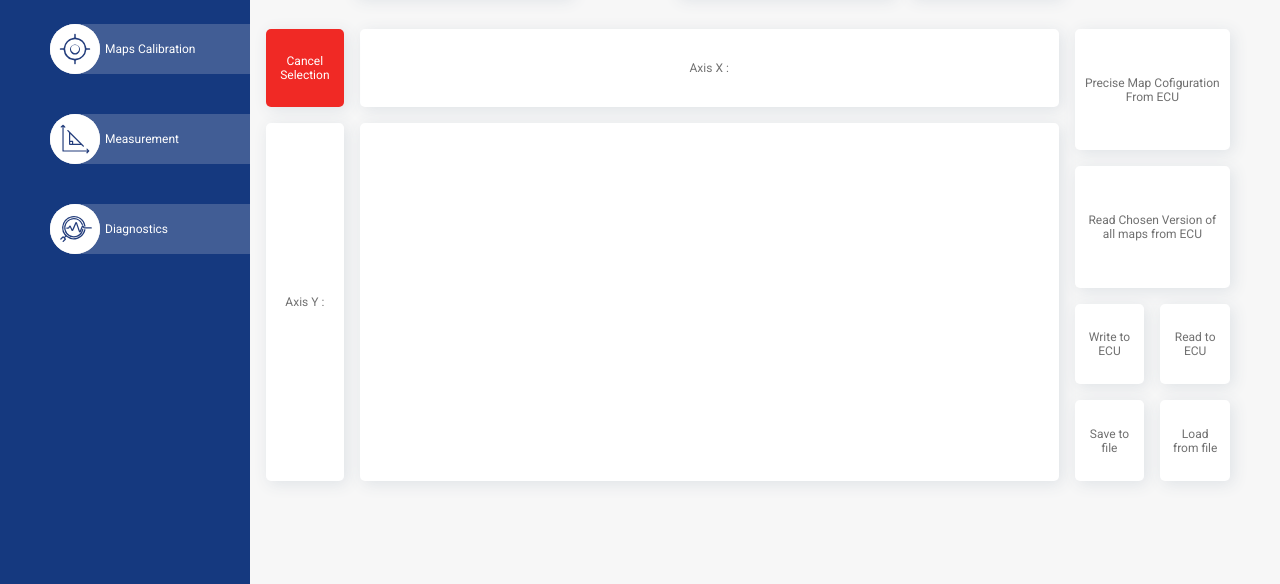
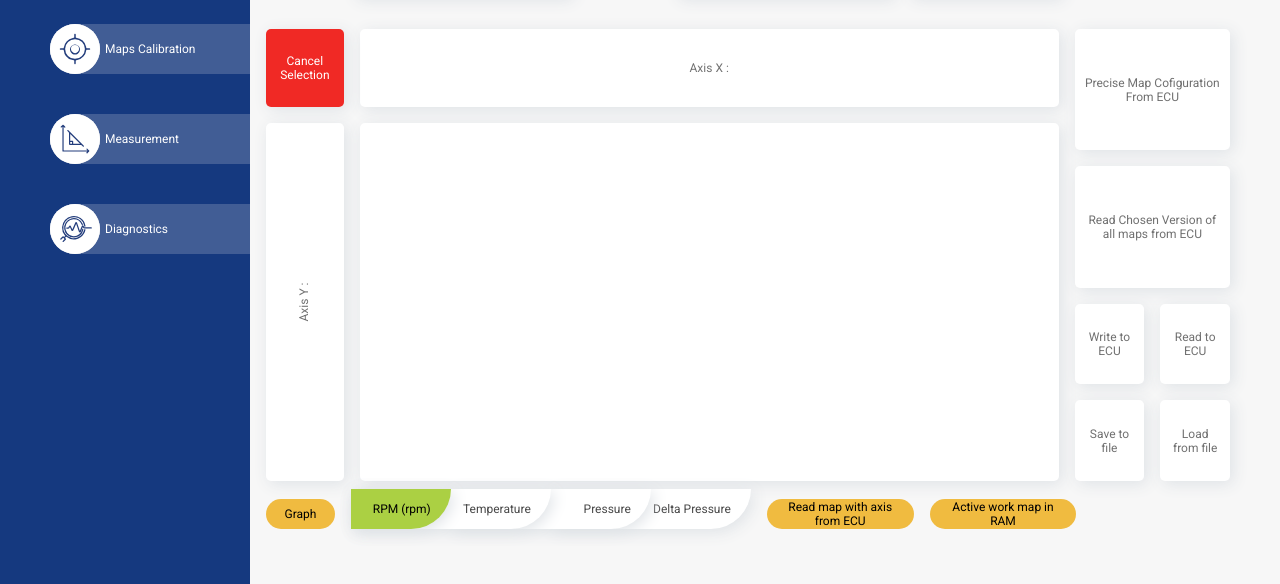
Before and after one commit to ChristinRobinson/Maxmoc_RMS_Project, a plain HTML site: page index.html in a window 1280 px wide. Shown: the part 216-800 px from the top of the page. Drawn offline with Linux system fonts and the light colour scheme.

Commit message:
Add files via upload

```diff
--- a/css/style.css
+++ b/css/style.css
@@ -10,7 +10,7 @@ GLOBAL VARIABLES
   --bg-main-gray: #f7f7f7;
   --bg-gray: #eee;
   --bg-white: #fff;
-  --bg-active-menu: #ABD043;
+  --bg-active-graph: #ABD043;
   --bg-active-page-indicator: #F0BB40;
   --bg-button: #F0BB40;
 
@@ -48,6 +48,9 @@ GLOBAL STYLES
   box-sizing: border-box;
   /* border: 3px solid pink; */
 }
+body {
+  background-color: var(--bg-main-gray);
+}
 
 /*
 ===========
@@ -67,6 +70,7 @@ CUSTOM CSS
 
 /* Header Start */
 #header {
+  background-color: var(--bg-white);
   font-size: var(--fs-default);
   padding: 10px;
   padding-right: 50px;
@@ -76,6 +80,8 @@ CUSTOM CSS
   align-items: flex-end;
   gap: 1rem;
   grid-area: header;
+  position: sticky;
+  top: 0;
 }
 .search-container {
   height: 35px;
@@ -94,7 +100,6 @@ CUSTOM CSS
   border: none;
   outline: none;
 }
-
 .search-container img {
   height: 100%;
   opacity: 0.7;
@@ -111,18 +116,22 @@ CUSTOM CSS
   grid-template-columns: 1fr 1fr;
   align-items: center;
 }
-
 .adapter-switch div {
   border-radius: 30px;
   padding: 4px 5px;
   cursor: pointer;
+  transition: all 0.2s;
+}
+.adapter-switch div:hover {
+  background-color: var(--bg-secondary-blue);
+  color: var(--clr-white);
+  box-shadow: 2px 5px .5rem #adb5bd;
 }
 .active-adapter {
   background-color: var(--bg-secondary-blue);
   color: var(--clr-white);
   box-shadow: 2px 5px .5rem #adb5bd;
 }
-
 .language-switch {
   height: 35px;
   min-width: 150px;
@@ -149,8 +158,11 @@ CUSTOM CSS
   background-color: var(--bg-primary-blue);
   font-size: var(--fs-default);
   grid-area: navigation-menu;
+  position: fixed;
+  top: 0;
+  bottom: 0;
+  left: 0;
 }
-
 .navigation-menu .logo {
   height: 150px;
   display: flex;
@@ -159,12 +171,12 @@ CUSTOM CSS
 }
 .navigation-menu .logo img {
   max-width: 120px;
+  -webkit-user-select: none;
+  user-select: none;
 }
-
 .page-navigation {
   padding-left: 50px;
 }
-
 .navigation-menu .page-link {
   height: 50px;
   margin-bottom: 40px;
@@ -175,6 +187,18 @@ CUSTOM CSS
   align-items: center;
   justify-content: space-between;
   gap: 5px;
+  cursor: pointer;
+
+}
+.navigation-menu .page-link:hover {
+  background-color: rgba(238, 232, 232, 0.3);
+}
+.navigation-menu .page-link:hover>span img {
+  transform: scale(1.1);
+  transition: transform 0.3s;
+}
+.navigation-menu .page-link:hover>.status-indicator {
+  background-color: var(--bg-active-page-indicator);
 }
 .navigation-menu .page-link span {
   height: 50px;
@@ -190,7 +214,7 @@ CUSTOM CSS
 }
 .page-link .status-indicator {
   height: 100%;
-  width: 10px;
+  width: 8px;
   margin-left: auto;
   border-radius: 5px 0 0 5px;
 }
@@ -203,7 +227,7 @@ CUSTOM CSS
 .main {
   background-color: var(--bg-main-gray);
   font-size: var(--fs-default);
-  padding: 30px 50px 30px 1rem;
+  padding: 30px 50px 50px 1rem;
   grid-area: main;
 }
 .view-title h2 {
@@ -266,6 +290,9 @@ CUSTOM CSS
   text-align: center;
   aspect-ratio: 1;
 }
+.cancel-selection:hover {
+  background-color: #f82622;
+}
 .graph-heading-X {
   grid-area: graph-heading-X;
   background-color: var(--bg-white);
@@ -275,7 +302,9 @@ CUSTOM CSS
   grid-area: graph-heading-Y;
   background-color: var(--bg-white);
   color: var(--clr-secondary-gray);
-  text-orientation: upright;
+}
+.graph-heading-Y span {
+  transform: rotate(-90deg);
 }
 .graph-display {
   grid-area: graph-display;
@@ -307,6 +336,9 @@ CUSTOM CSS
   box-shadow: var(--main-box-shadow);
   cursor: pointer;
 }
+.operation-controls>*:hover {
+  background-color: #fbfbfb;
+}
 .precise-map {
   grid-area: precise-map;
 }
@@ -324,9 +356,84 @@ CUSTOM CSS
 }
 .load-from-file {
   grid-area: load-from-file;
-
+}
+.graph-navigators {
+  margin-top: 0.5rem;
+  display: grid;
+  grid-template-columns: 1fr 4.5fr 4.5fr 2fr;
+  align-items: flex-end;
+  gap: 1rem;
+}
+.graph-sheets-group {
+  height: 40px;
+  display: flex;
+}
+.graph-option {
+  width: 200px;
+  background-color: var(--bg-white);
+  color: var(--clr-dark);
+  margin-left: -100px;
+  padding: 0 20px;
+  border-bottom-right-radius: 40px;
+  display: flex;
+  align-items: center;
+  justify-content: flex-end;
+  transition: all 0.2s;
+}
+.graph-option:first-child {
+  width: 100px;
+  margin: 0;
+}
+.graph-option:nth-child(1) {
+  z-index: 4;
+}
+.graph-option:nth-child(2) {
+  z-index: 3;
+}
+.graph-option:nth-child(3) {
+  z-index: 2;
+}
+.graph-option:nth-child(4) {
+  z-index: 1;
+}
+.graph-option:hover {
+  background-color: var(--bg-active-graph);
+  color: #000;
+}
+.active-graph-indicator {
+  background-color: var(--bg-active-graph);
+  color: #000;
+}
+.graph-generating-buttons {
+  margin-left: auto;
+  display: grid;
+  grid-template-columns: 1fr 1fr;
+  justify-content: flex-end;
+  gap: 1rem;
+}
+.graph-btn {
+  height: 30px;
+  background-color: var(--bg-button);
+  text-align: center;
+  padding: 0 10px;
+  border-radius: 30px;
+  display: grid;
+  align-items: center;
+}
+.graph-btn:hover {
+  background-color: #ffc53e;
 }
 .box-shadow {
   box-shadow: var(--main-box-shadow);
 }
 /* Main End */
+
+@media screen and (max-width: 1024px) {
+  .graph-navigators {
+    margin-top: 0.5rem;
+    display: grid;
+    grid-template-columns: 1fr 5.5fr 5.5fr;
+    align-items: flex-end;
+    gap: 1rem;
+  }
+}
--- a/index.html
+++ b/index.html
@@ -101,8 +101,8 @@
         <!-- Axis Selection Control End -->
 
         <section id="graph-section" class="graph-section">
-          <div class="graph-heading-X box-shadow">Axis X : </div>
-          <div class="graph-heading-Y box-shadow">Axis Y : </div>
+          <div class="graph-heading-X box-shadow"><span>Axis X : </span></div>
+          <div class="graph-heading-Y box-shadow"><span>Axis Y : </span></div>
           <div class="graph-display box-shadow"></div>
           <div class="cancel-selection box-shadow">
             Cancel Selection
@@ -120,8 +120,22 @@
             <div class="load-from-file">Load from file</div>
           </div>
         </section>
-        <div class="graph-sheets"></div>
-        <div class="generating-buttons"></div>
+        <div class="graph-navigators">
+          <div class="graph-btn">Graph</div>
+          <div class="graph-sheets-group">
+            <div class="rpm-sheet graph-option box-shadow active-graph-indicator">RPM (rpm)</div>
+            <div class="temperature-sheet graph-option box-shadow">Temperature</div>
+            <div class="pressure-sheet graph-option box-shadow">Pressure</div>
+            <div class="delta-pressure-sheet graph-option box-shadow">Delta Pressure</div>
+          </div>
+          <div class="graph-generating-buttons">
+            <div class="read-map-btn graph-btn graph-generate-btn">Read map with axis from ECU</div>
+            <div class="active-work-map-btn graph-btn graph-generate-btn">
+              Active work map in RAM
+            </div>
+          </div>
+        </div>
+
       </main>
       <!-- Main End -->
 
```
